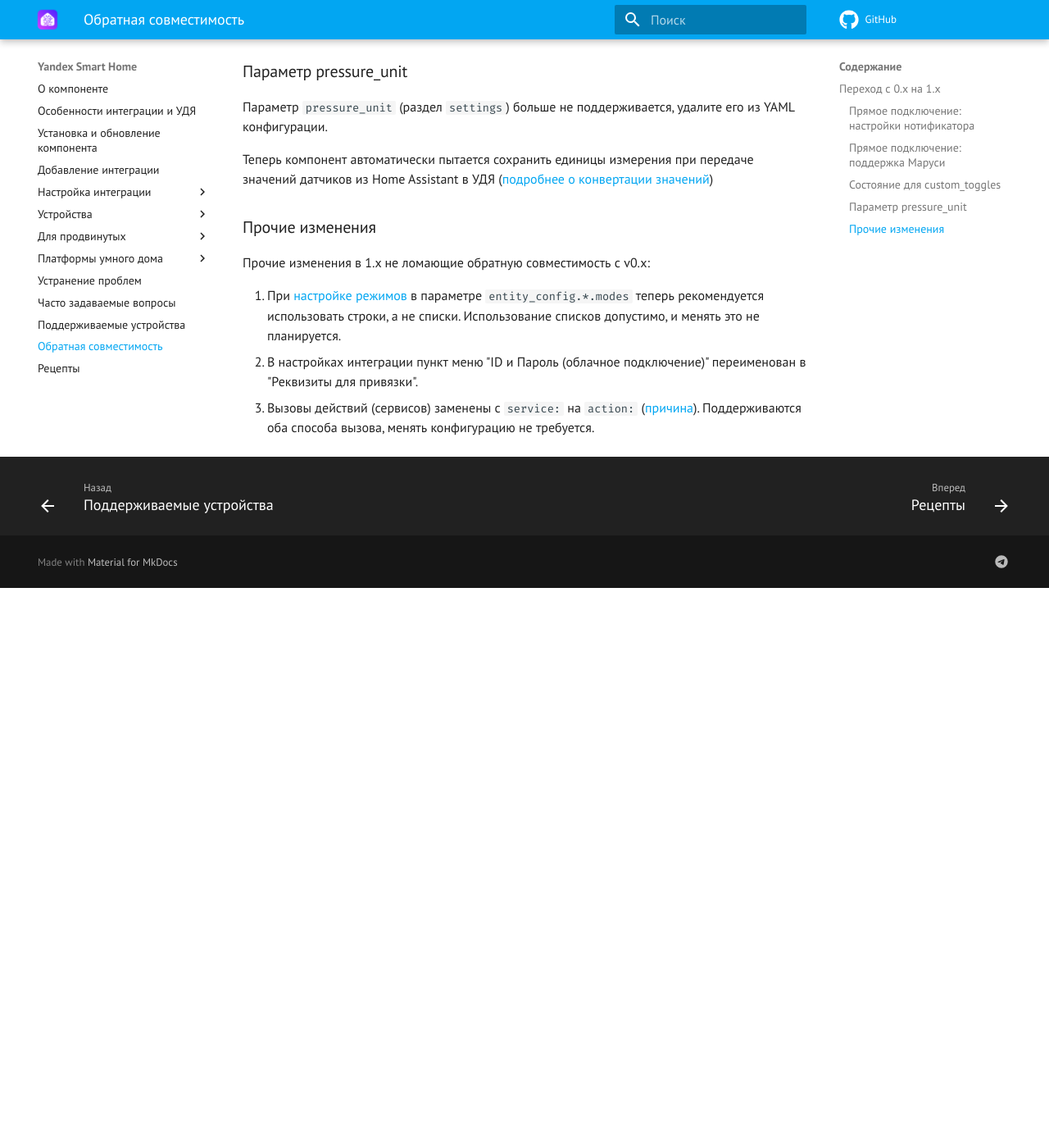
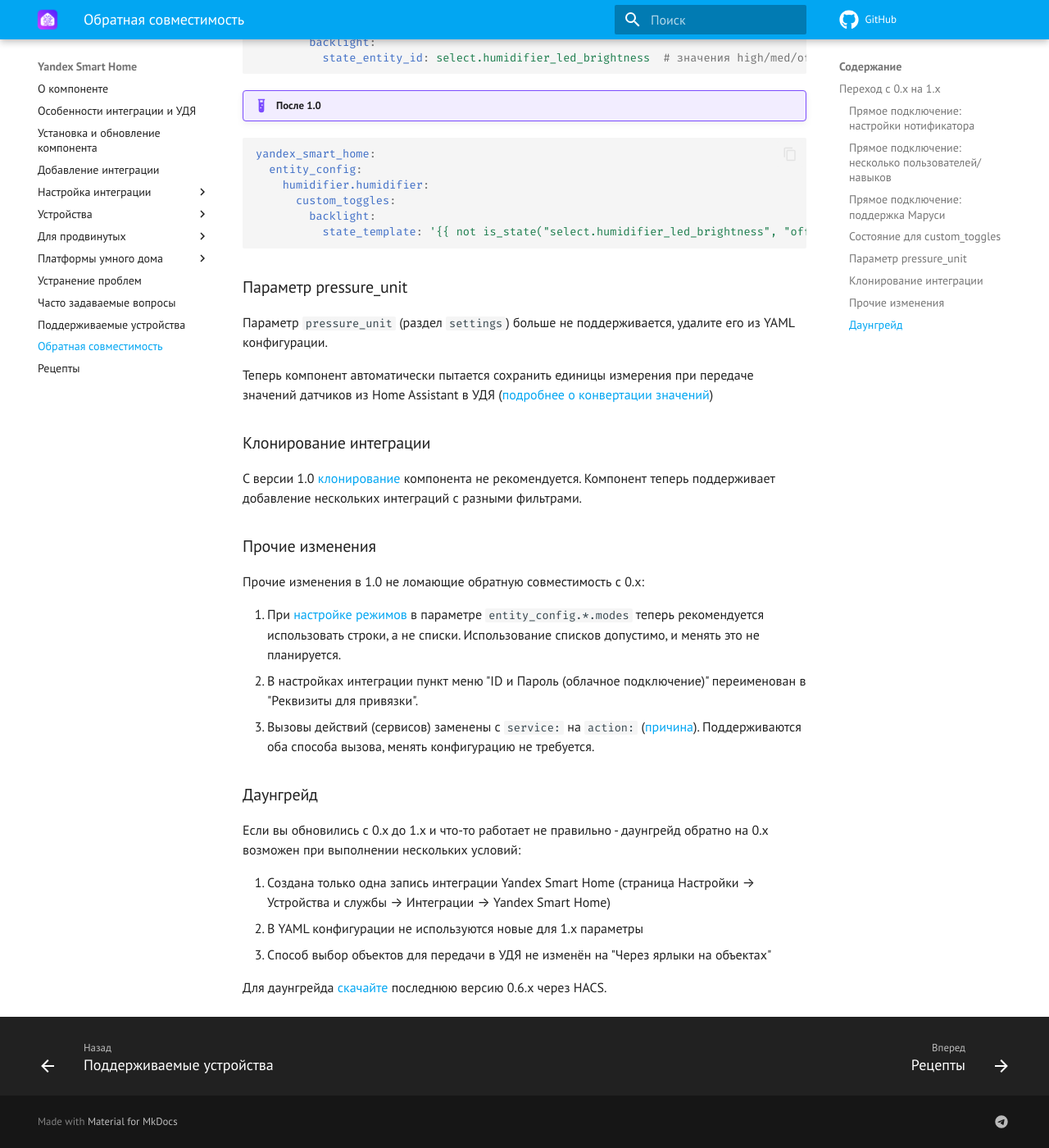
Before and after one commit to dext0r/yandex_smart_home, an MkDocs documentation site: the page built from docs/breaking-changes.md, in a window 1280 px wide and 1400 px high, scrolled down 1340 px. Shown: the whole window at 82% size. Built offline with MkDocs 1.6.1 and Material for MkDocs 9.7.7, drawn with Linux system fonts in a browser that asks for light colours; comment, search, counter and statistics services are not loaded; the version menu is left out; before the commit the page ends 2057 px from its top, so only the background shows below that; some of the changed text lies outside the part shown.

Commit message:
docs: Improve breaking changes

````diff
--- a/docs/breaking-changes.md
+++ b/docs/breaking-changes.md
@@ -2,11 +2,17 @@
 
 ### Прямое подключение: настройки нотификатора { id=v1-notifier }
 
-С версии 1.x для прямого подключения служба уведомлений о состоянии устройств ([нотификатор](https://docs.yaha-cloud.ru/v0.6.x/advanced/direct-connection/#notifier)) настраивается через [интерфейс](./config/getting-started.md#gui) (раздел `Параметры навыка`), а не YAML конфигурацию.
+С версии 1.0 для прямого подключения служба уведомлений о состоянии устройств ([нотификатор](https://docs.yaha-cloud.ru/v0.6.x/advanced/direct-connection/#notifier)) настраивается через [интерфейс](./config/getting-started.md#gui) (раздел `Параметры навыка`), а не YAML конфигурацию.
 
 Параметры из секции `notifier` YAML конфигурации будут перенесены **автоматически** если в ней задан только один навык/пользователь.
 
 Если у вас несколько записей в секции `notifier` (например задействованы несколько пользователей) – необходимо перенести параметры вручную. Для каждого пользователя/навыка потребуется создать отдельную интеграцию с прямым типом подключения.
+
+### Прямое подключение: несколько пользователей/навыков { id=v1-multi-skill }
+
+С версии 1.0 при использовании прямого подключения для каждой пары навык-пользователь требуется создавать отдельную интеграцию. Если в вашем навыке авторизованы разные пользователи, или к вашему HA подключено несколько разных навыков, вы можете получить ошибку `Failed to find Yandex Smart Home integration for request from yandex (user XXX)`.
+
+В этом случае нужно добавить отдельные интеграции с прямым подключением для каждого авторизуемого пользователя.
 
 ### Прямое подключение: поддержка Маруси { id=v1-marusia }
 
@@ -21,7 +27,7 @@
 Пользовательские умения типа "Переключатели" теперь ожидают бинарные значения (`on/off/yes/no/True/False/1/0`) при определении своего состояния.
 До версии 1.0 умение считалось включенным, когда состояние отличалось от `off`.
 
-!!! example "До 1.х"
+!!! example "До 1.0"
 
   ```yaml
   yandex_smart_home:
@@ -32,7 +38,7 @@
             state_entity_id: select.humidifier_led_brightness  # значения high/med/off
   ```
 
-!!! example "После 1.х"
+!!! example "После 1.0"
 
   ```yaml
   yandex_smart_home:
@@ -49,10 +55,24 @@
 
 Теперь компонент автоматически пытается сохранить единицы измерения при передаче значений датчиков из Home Assistant в УДЯ ([подробнее о конвертации значений](devices/sensor/float.md#unit-conversion))
 
+### Клонирование интеграции { id=v1-cloning }
+
+C версии 1.0 [клонирование](https://docs.yaha-cloud.ru/v0.6.x/advanced/clone/) компонента не рекомендуется. Компонент теперь поддерживает добавление нескольких интеграций с разными фильтрами.
+
 ### Прочие изменения { id=v1-not-breaking }
 
-Прочие изменения в 1.x не ломающие обратную совместимость с v0.x:
+Прочие изменения в 1.0 не ломающие обратную совместимость с 0.x:
 
 1. При [настройке режимов](config/modes.md) в параметре `entity_config.*.modes` теперь рекомендуется использовать строки, а не списки. Использование списков допустимо, и менять это не планируется.
 2. В настройках интеграции пункт меню "ID и Пароль (облачное подключение)" переименован в "Реквизиты для привязки".
 3. Вызовы действий (сервисов) заменены c `service:` на `action:` ([причина](https://www.home-assistant.io/blog/2024/08/07/release-20248/#goodbye-service-calls-hello-actions-)). Поддерживаются оба способа вызова, менять конфигурацию не требуется.
+
+### Даунгрейд { id=v1-downgrade-v0 }
+
+Если вы обновились с 0.x до 1.x и что-то работает не правильно - даунгрейд обратно на 0.x возможен при выполнении нескольких условий:
+
+1. Создана только одна запись интеграции Yandex Smart Home (страница Настройки --> Устройства и службы --> Интеграции --> Yandex Smart Home)
+2. В YAML конфигурации не используются новые для 1.x параметры
+3. Способ выбор объектов для передачи в УДЯ не изменён на "Через ярлыки на объектах"
+
+Для даунгрейда [скачайте](https://docs.yaha-cloud.ru/dev/install/component/#update) последнюю версию 0.6.х через HACS.
````
